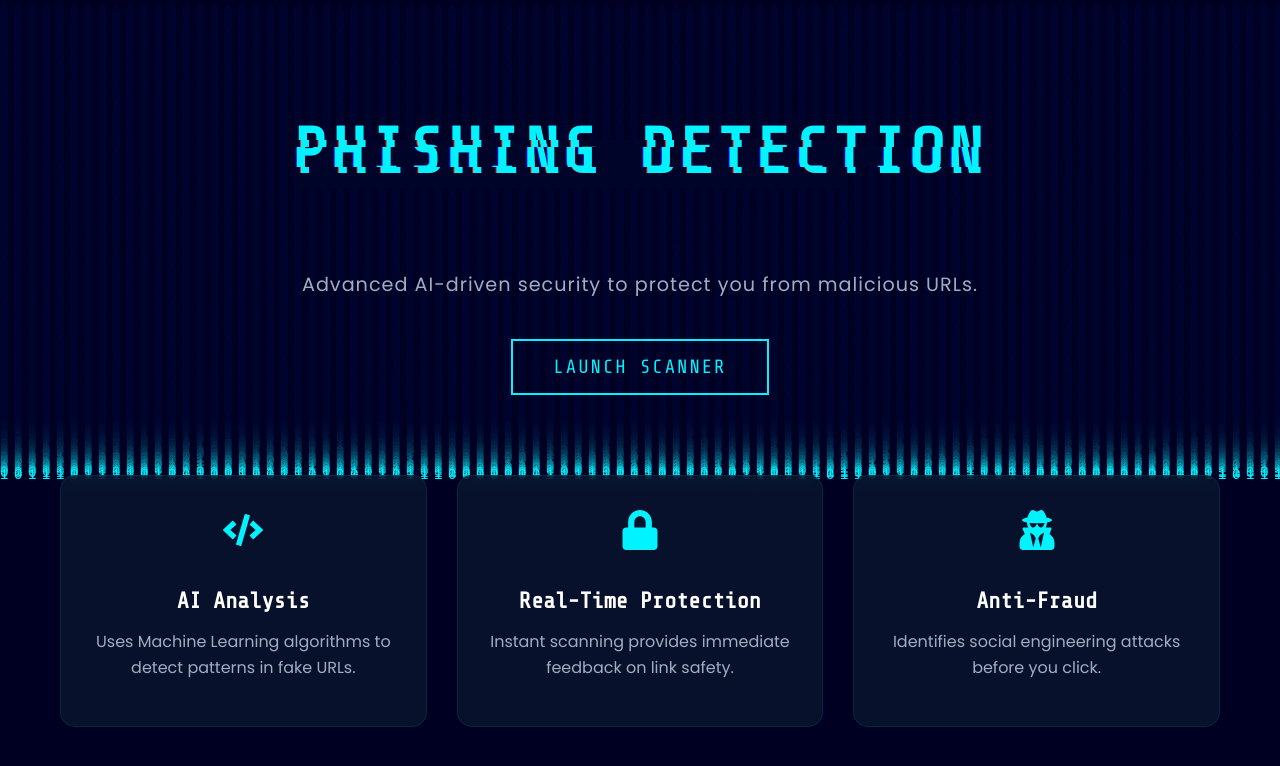
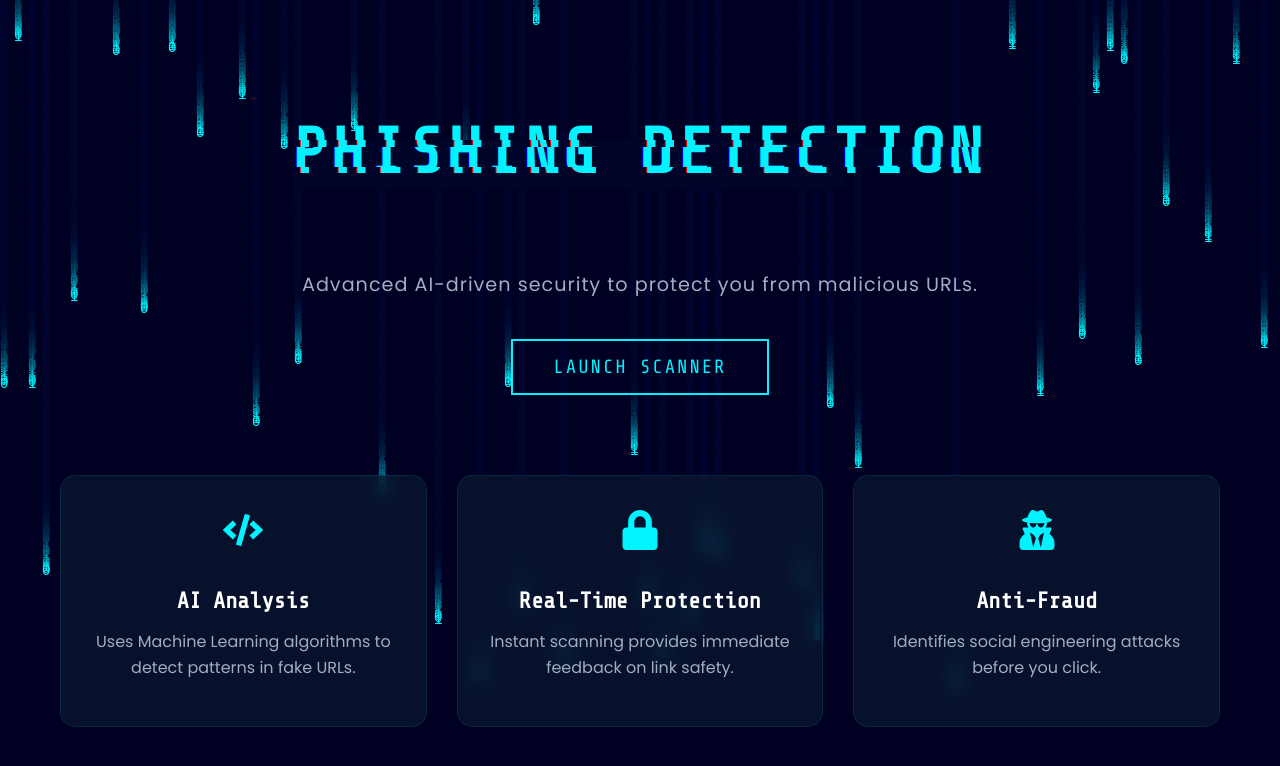
Before and after one commit to shubhradutt25/phishing-website-detection, a React (Create React App) app in the folder templates/: page / in a window 1280 px wide. Shown: the top 766 px of the page. Built offline with nearby package versions, Linux system fonts and the light colour scheme.

Commit message:
Update ParticlesBackground.js

```diff
--- a/templates/src/ParticlesBackground.js
+++ b/templates/src/ParticlesBackground.js
@@ -8,17 +8,20 @@ const ParticlesBackground = () => {
     const ctx = canvas.getContext('2d');
     let animationFrameId;
 
+    // FIX: Always use window. prefix for Lighthouse/ESLint
     canvas.width = window.innerWidth;
     canvas.height = window.innerHeight;
 
-    const fontSize = 14;
-    const columns = canvas.width / fontSize;
+    // 1. MOBILE OPTIMIZATION: Reduce columns to save CPU
+    const isMobile = window.innerWidth < 768;
+    const fontSize = isMobile ? 24 : 14; // Larger font on mobile means significantly fewer calculations
+    const columns = Math.floor(canvas.width / fontSize);
+
     const drops = [];
     for (let x = 0; x < columns; x++) {
-      drops[x] = 1;
+      drops[x] = Math.random() * -100; // Random start avoids a heavy initial sync load
     }
 
-    // Mouse Tracking
     let mouse = { x: -1000, y: -1000 };
     const handleMouseMove = (e) => {
       mouse.x = e.clientX;
@@ -26,47 +29,40 @@ const ParticlesBackground = () => {
     };
     window.addEventListener('mousemove', handleMouseMove);
 
-    // ONLY BINARY CHARACTERS NOW
     const chars = "01";
     const charArray = chars.split("");
 
     const draw = () => {
-      // 1. CLEAR: Low opacity black for trail effect
-      ctx.fillStyle = 'rgba(0, 4, 40, 0.1)';
+      // 2. RENDERING OPTIMIZATION: Faster fading for better TBT (Total Blocking Time)
+      ctx.fillStyle = isMobile ? 'rgba(0, 4, 40, 0.4)' : 'rgba(0, 4, 40, 0.1)';
       ctx.fillRect(0, 0, canvas.width, canvas.height);
 
-      ctx.font = fontSize + "px monospace";
+      ctx.font = `${fontSize}px monospace`;
 
       for (let i = 0; i < drops.length; i++) {
         const x = i * fontSize;
         const y = drops[i] * fontSize;
 
-        // Interaction
         const dist = Math.hypot(x - mouse.x, y - mouse.y);
-        const isHovered = dist < 100;
+        const isHovered = dist < 80;
 
-        // Pick character (0 or 1)
         const text = charArray[Math.floor(Math.random() * charArray.length)];
 
-        // Colors
         if (isHovered) {
-            ctx.fillStyle = '#ffffff'; // White hot on hover
-            ctx.shadowBlur = 10;
-            ctx.shadowColor = '#ffffff';
+            ctx.fillStyle = '#ffffff';
         } else {
-            ctx.fillStyle = '#00f3ff'; // CYAN text
-            ctx.shadowBlur = 0;
+            ctx.fillStyle = '#00f3ff';
         }
 
         ctx.fillText(text, x, y);
 
-        // Reset
         if (drops[i] * fontSize > canvas.height && Math.random() > 0.98) {
           drops[i] = 0;
         }
 
-        // Speed
-        drops[i] += isHovered ? 0.5 : 0.1;
+        // 3. VELOCITY OPTIMIZATION: Slower speed = lower paint frequency
+        const velocity = isHovered ? 0.5 : (isMobile ? 0.1 : 0.15);
+        drops[i] += velocity;
       }
     };
 
@@ -98,6 +94,7 @@ const ParticlesBackground = () => {
         top: 0,
         left: 0,
         zIndex: 0,
+        pointerEvents: 'none' // Prevents canvas from capturing clicks intended for the UI
       }}
     />
   );
```
